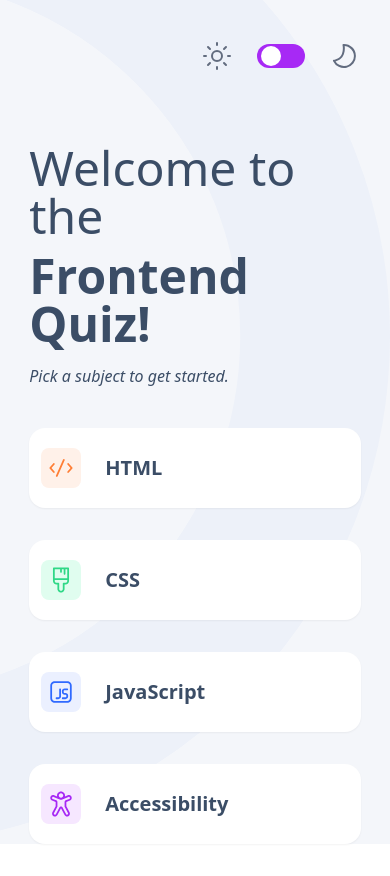
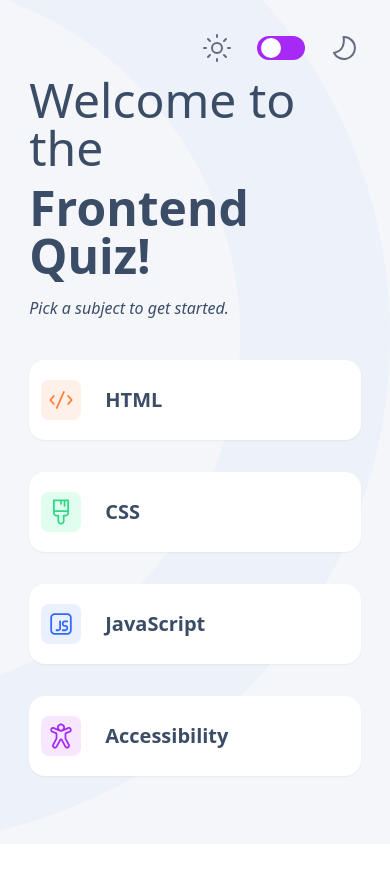
Before and after one commit to DuxEva/quiz-app, an Angular app: page / in a window 390 px wide. After the commit the page ends 844 px from the top, so only its background shows below. Built offline with nearby package versions, Linux system fonts and the light colour scheme.

Commit message:
add additional css to fix responsiveness

```diff
--- a/src/app/app.component.html
+++ b/src/app/app.component.html
@@ -3,7 +3,7 @@
 >
   <div class="w-[85vw]">
     <app-navbar [selectedQuiz]="selectedQuiz"></app-navbar>
-    <div class="mt-16 max-md:mt-10 w-full">
+    <div class="mt-16 max-md:mt-6 max-sm:mt-3 w-full">
       <app-course
         [quizData]="quizData"
         (quizSelected)="onQuizSelected($event)"
--- a/src/app/components/course/course.component.html
+++ b/src/app/components/course/course.component.html
@@ -1,4 +1,4 @@
-<div class="flex justify-between mt-16 w-full max-md:flex-col max-md:gap-10">
+<div class="flex justify-between w-full max-md:flex-col max-md:gap-10">
   <div class="w-[47%] max-md:w-full">
     <app-starter *ngIf="!selectedQuiz && !showResult"></app-starter>
 
--- a/src/app/components/navbar/navbar.component.html
+++ b/src/app/components/navbar/navbar.component.html
@@ -1,4 +1,4 @@
-<div class="w-full h-12">
+<div class="w-full h-12 max-md:h-8">
   <nav class="h-full flex justify-between items-center">
     <div class="flex gap-3 items-center">
       <div *ngIf="selectedQuiz" class="flex gap-3 items-center">
```
